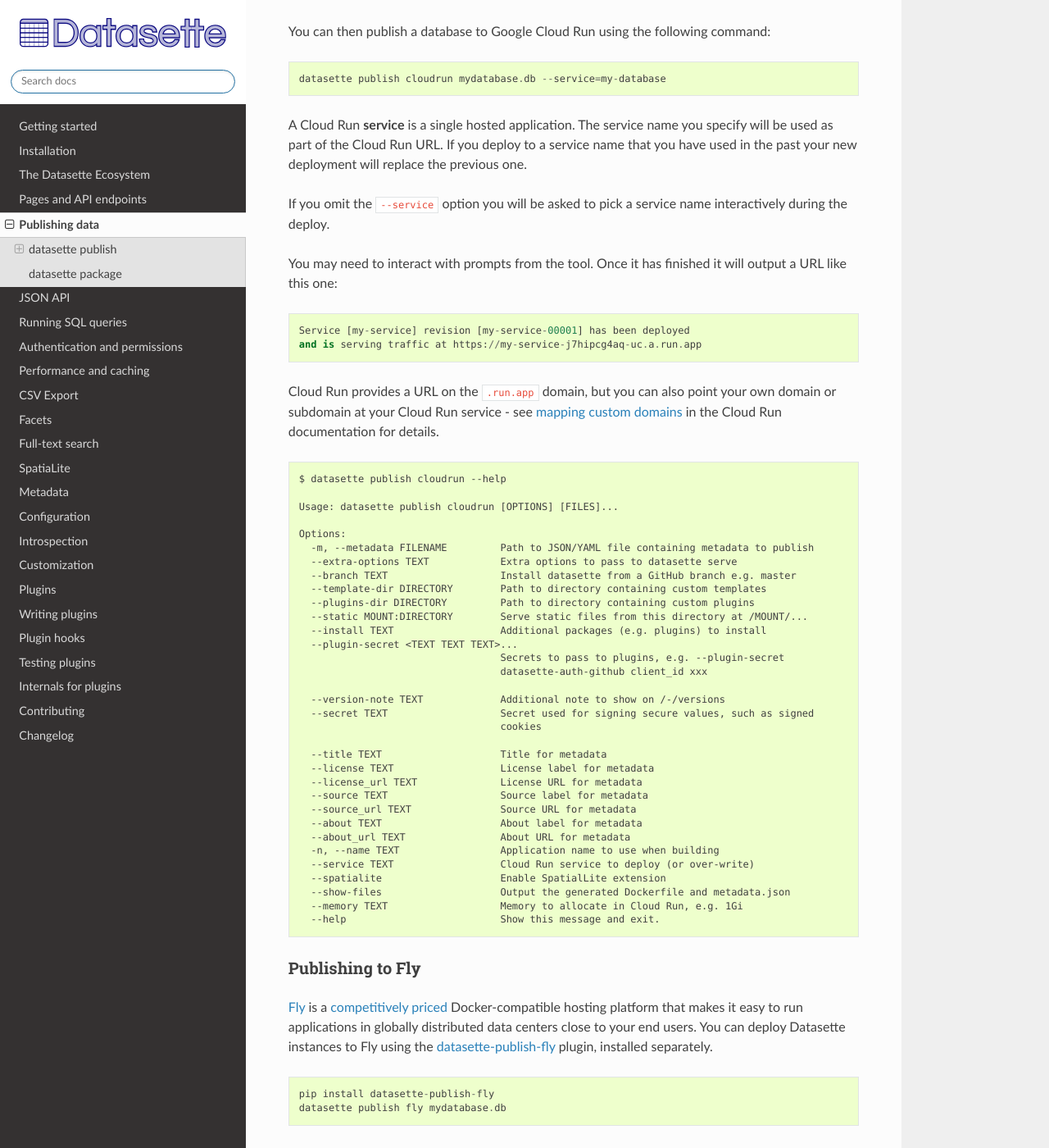
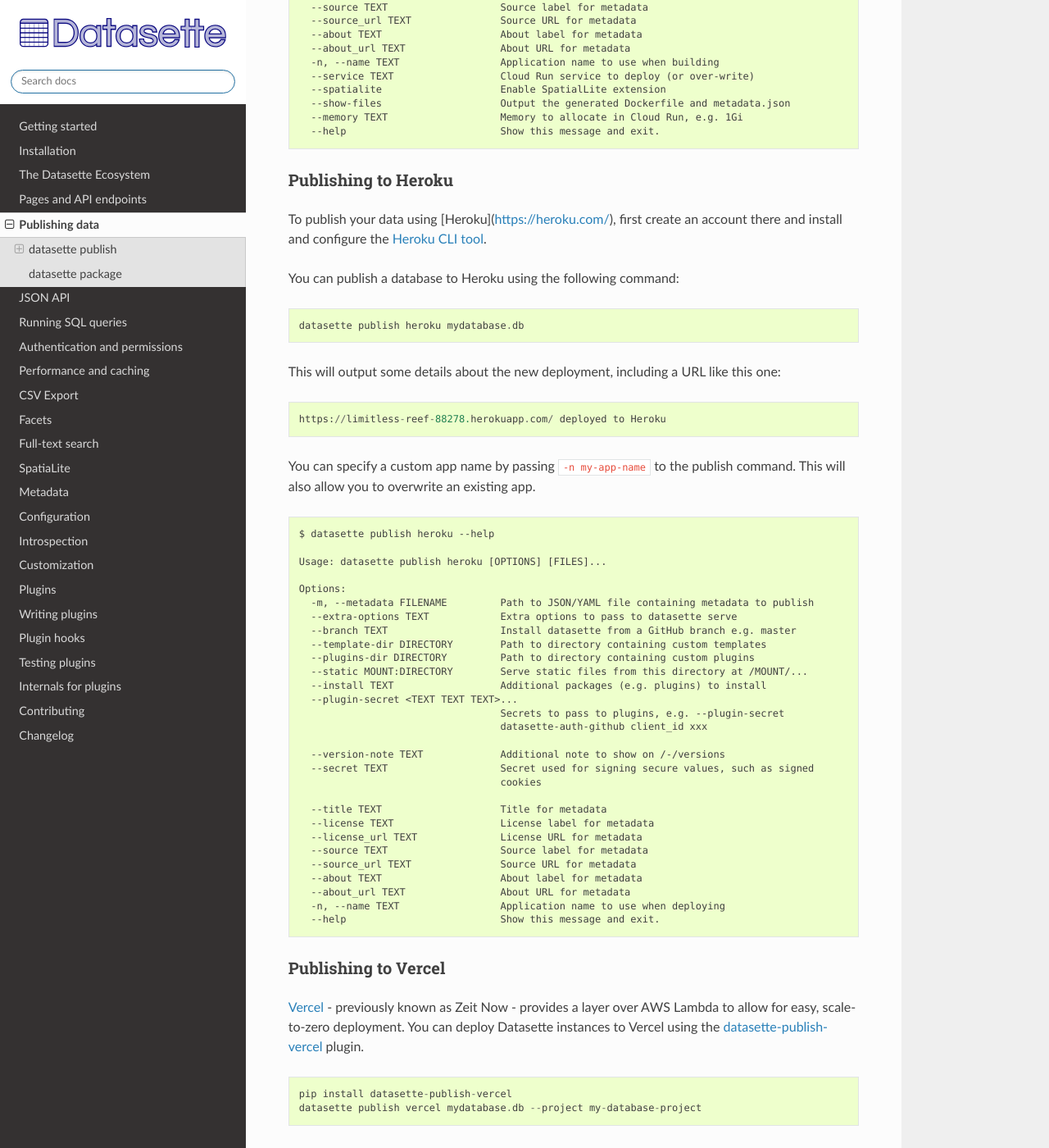
Before and after one commit to simonw/datasette, a Sphinx documentation site: the page built from docs/publish.rst, in a window 1280 px wide and 1400 px high, scrolled down 1708 px. Shown: the whole window at 82% size. Built offline with Sphinx 7.4.7 and the Read the Docs theme 2.0.0, drawn with Linux system fonts in a browser that asks for light colours; some of the changed text lies outside the part shown.

Commit message:
Publishing to Vercel section
Closes #912

```diff
--- a/docs/publish.rst
+++ b/docs/publish.rst
@@ -58,12 +41,43 @@
 
 .. literalinclude:: datasette-publish-cloudrun-help.txt
 
+Publishing to Heroku
+--------------------
+
+To publish your data using [Heroku](https://heroku.com/), first create an account there and install and configure the `Heroku CLI tool <https://devcenter.heroku.com/articles/heroku-cli>`_.
+
+You can publish a database to Heroku using the following command::
+
+    datasette publish heroku mydatabase.db
+
+This will output some details about the new deployment, including a URL like this one::
+
+    https://limitless-reef-88278.herokuapp.com/ deployed to Heroku
+
+You can specify a custom app name by passing ``-n my-app-name`` to the publish command. This will also allow you to overwrite an existing app.
+
+.. literalinclude:: datasette-publish-heroku-help.txt
+
+.. _publish_fly:
+
+Publishing to Vercel
+--------------------
+
+`Vercel <https://vercel.com/>`__  - previously known as Zeit Now - provides a layer over AWS Lambda to allow for easy, scale-to-zero deployment. You can deploy Datasette instances to Vercel using the `datasette-publish-vercel <https://github.com/simonw/datasette-publish-vercel>`__ plugin.
+
+::
+
+    pip install datasette-publish-vercel
+    datasette publish vercel mydatabase.db --project my-database-project
+
+Not every feature is supported: consult the `datasette-publish-vercel README <https://github.com/simonw/datasette-publish-vercel/blob/master/README.md>`__ for more details.
+
 .. _publish_fly:
 
 Publishing to Fly
 -----------------
 
-`Fly <https://fly.io/>`__ is a `competitively priced <https://fly.io/docs/pricing/>`__ Docker-compatible hosting platform that makes it easy to run applications in globally distributed data centers close to your end users. You can deploy Datasette instances to Fly using the `datasette-publish-fly <https://github.com/simonw/datasette-publish-fly>`__ plugin, installed separately.
+`Fly <https://fly.io/>`__ is a `competitively priced <https://fly.io/docs/pricing/>`__ Docker-compatible hosting platform that makes it easy to run applications in globally distributed data centers close to your end users. You can deploy Datasette instances to Fly using the `datasette-publish-fly <https://github.com/simonw/datasette-publish-fly>`__ plugin.
 
 ::
 
```
Also changed, not shown: other parts of docs/publish.rst (+0 -17 lines).
